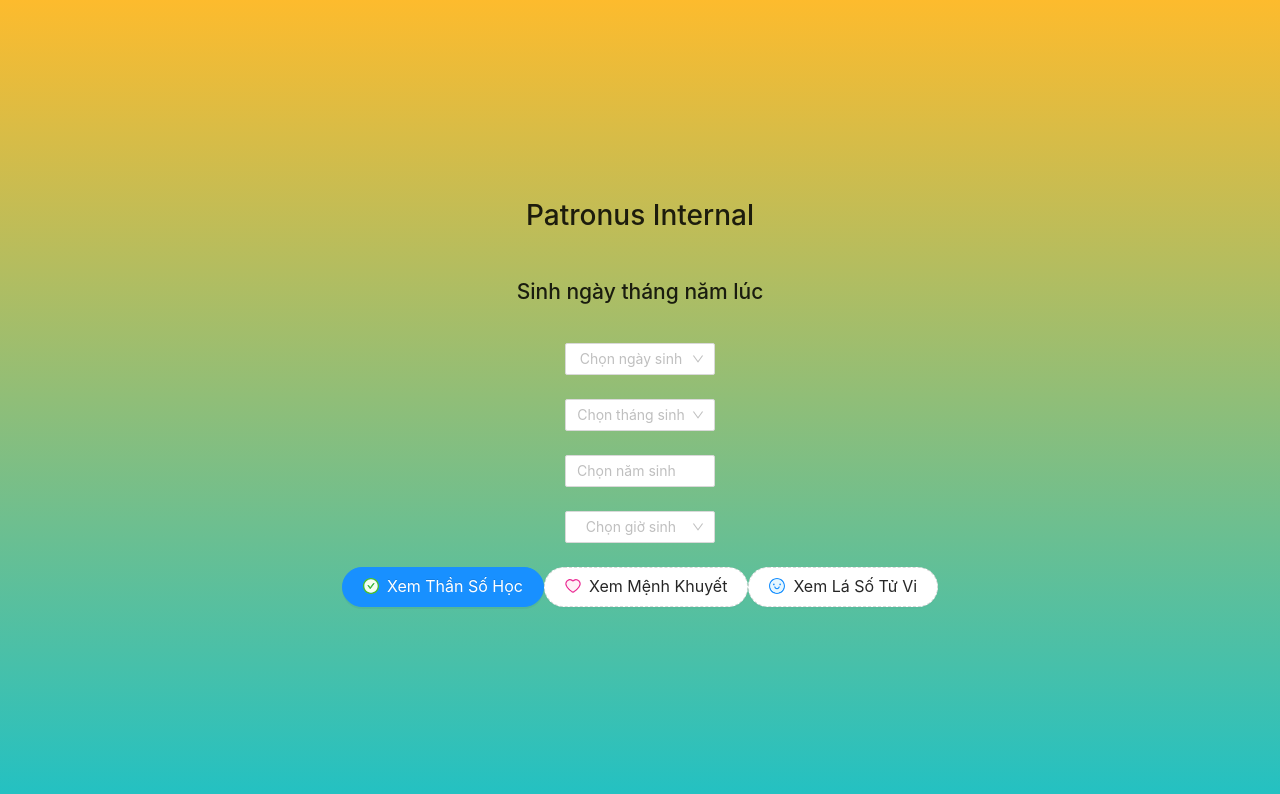
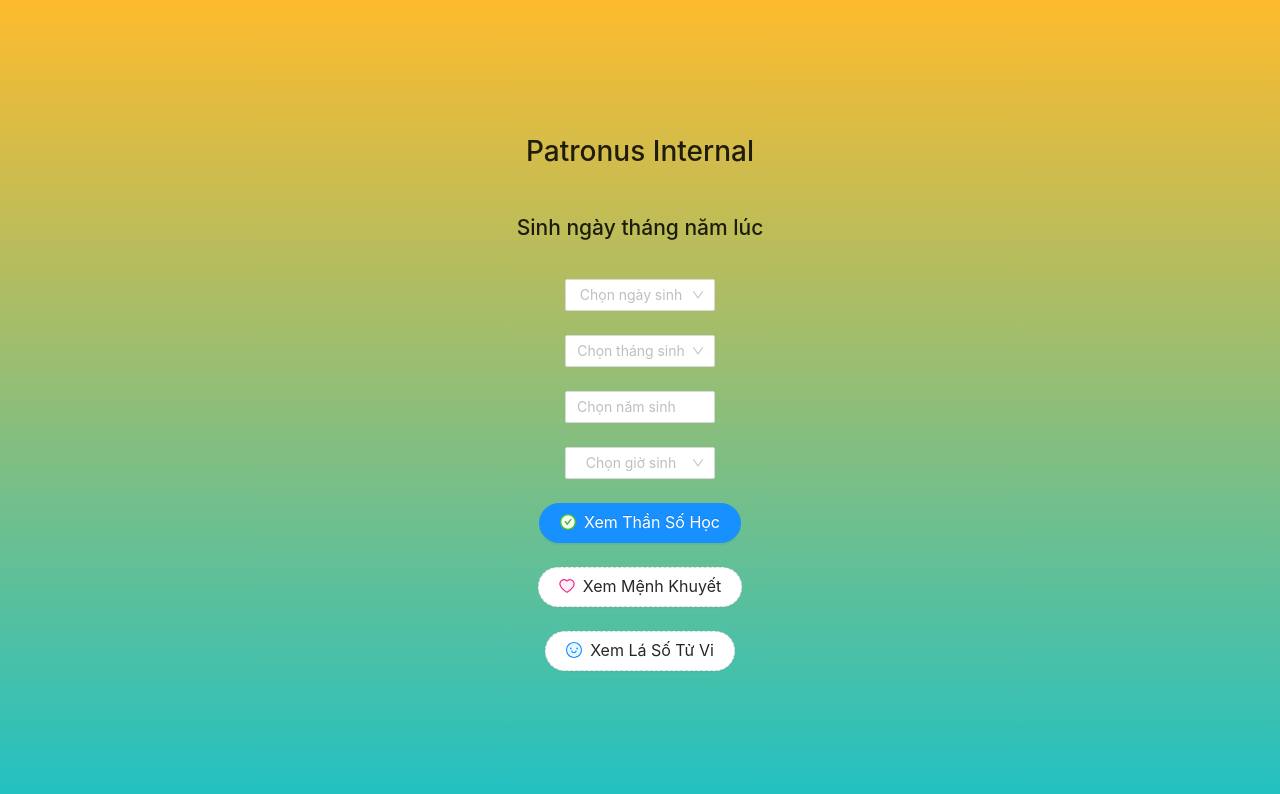
Before and after one commit to datnpq9181/patronus, a React (Create React App) app: page / in a window 1280 px wide. Shown: the top 794 px of the page. Built offline with nearby package versions, Linux system fonts and the light colour scheme.

Commit message:
update button

```diff
--- a/src/App.js
+++ b/src/App.js
@@ -157,7 +157,6 @@ function App() {
             </Select>
           </div>
 
-          <div className="results">
           <Button
             type="primary"
             shape="round"
@@ -176,7 +175,6 @@ function App() {
             <SmileTwoTone />
             Xem Lá Số Tử Vi
           </Button>
-          </div>
         </Space>
       </div>
     </div>
```
Lines whose indentation alone changed are shown as unchanged.
